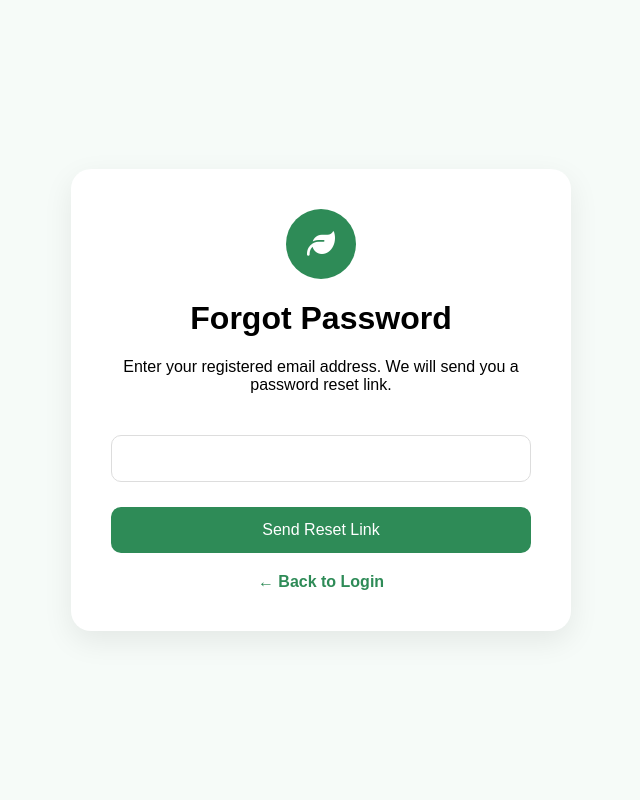
After one commit to Divya-Dawale/HomeoCare, a Django app: page /forgot-password/ in a window 1280 px wide. The commit adds this page. Shown: the whole page, without its empty margins (319-959 px from the left). Run offline with Django 5.2, Linux system fonts and the light colour scheme.

Commit message:
forget password implemented

```diff
--- a/HomeoCare/settings.py
+++ b/HomeoCare/settings.py
@@ -25,8 +25,7 @@ SECRET_KEY = 'django-insecure-h9(9%afovw1jy&^y4i-ji(lt2an-catg9!ho!+hueq*w6hzo15
 # SECURITY WARNING: don't run with debug turned on in production!
 DEBUG = True
 
-ALLOWED_HOSTS = []
-
+ALLOWED_HOSTS = ["*"]
 
 # Application definition
 
--- a/accounts/urls.py
+++ b/accounts/urls.py
@@ -1,4 +1,5 @@
 from django.urls import path
+from django.contrib.auth import views as auth_views
 from . import views
 
 urlpatterns = [
@@ -8,10 +9,50 @@ urlpatterns = [
         views.staff_login,
         name="staff_login"
     ),
+
     path(
-    "logout/",
-    views.logout_user,
-    name="logout"
+        "logout/",
+        views.logout_user,
+        name="logout"
     ),
-    path("register/", views.register, name="register"),
+
+    path(
+        "register/",
+        views.register,
+        name="register"
+    ),
+
+    # Forgot Password
+    # Forgot Password
+
+path(
+    "forgot-password/",
+    auth_views.PasswordResetView.as_view(
+        template_name="accounts/forgot_password.html"
+    ),
+    name="forgot_password",
+),
+path(
+    "forgot-password/done/",
+    auth_views.PasswordResetDoneView.as_view(
+        template_name="accounts/password_reset_done.html"
+    ),
+    name="password_reset_done",
+),
+
+path(
+    "reset/<uidb64>/<token>/",
+    auth_views.PasswordResetConfirmView.as_view(
+        template_name="accounts/password_reset_confirm.html"
+    ),
+    name="password_reset_confirm",
+),
+
+path(
+    "reset/done/",
+    auth_views.PasswordResetCompleteView.as_view(
+        template_name="accounts/password_reset_complete.html"
+    ),
+    name="password_reset_complete",
+),
 ]
--- a/public/views.py
+++ b/public/views.py
@@ -22,8 +22,8 @@ def book_appointment(request):
     error_message = None
     request_type = None
     doctor_settings = DoctorSettings.objects.get(
-    doctor__username="Doctor"
-)
+        doctor__role="doctor"
+    )
 
     new_patient_count = AppointmentRequest.objects.filter(
         preferred_date=date.today()
--- /dev/null
+++ b/static/accounts/forgot_password.css
@@ -0,0 +1,111 @@
+body{
+
+    margin:0;
+
+    font-family:Arial,sans-serif;
+
+    background:#F6FBF8;
+
+    display:flex;
+
+    justify-content:center;
+
+    align-items:center;
+
+    height:100vh;
+
+}
+
+.card{
+
+    width:420px;
+
+    background:white;
+
+    padding:40px;
+
+    border-radius:20px;
+
+    box-shadow:0 10px 30px rgba(0,0,0,.08);
+
+    text-align:center;
+
+}
+
+.logo-circle{
+
+    width:70px;
+
+    height:70px;
+
+    border-radius:50%;
+
+    background:#2E8B57;
+
+    color:white;
+
+    display:flex;
+
+    justify-content:center;
+
+    align-items:center;
+
+    margin:auto;
+
+    font-size:28px;
+
+}
+
+input{
+
+    width:100%;
+
+    padding:14px;
+
+    margin:25px 0;
+
+    border:1px solid #ddd;
+
+    border-radius:10px;
+
+    font-size:15px;
+
+    box-sizing:border-box;
+
+}
+
+button{
+
+    width:100%;
+
+    padding:14px;
+
+    border:none;
+
+    border-radius:10px;
+
+    background:#2E8B57;
+
+    color:white;
+
+    font-size:16px;
+
+    cursor:pointer;
+
+}
+
+.back-link{
+
+    margin-top:20px;
+
+}
+
+.back-link a{
+
+    text-decoration:none;
+
+    color:#2E8B57;
+
+    font-weight:600;
+
+}
--- a/static/css/navbar.css
+++ b/static/css/navbar.css
@@ -120,11 +120,11 @@
 }
 
 .nav-links a:hover{
-    color:#6B63FF;
+     color: #2E8B57;
 }
 
 .nav-links a.active{
-    color:#6B63FF;
+        color: #2E8B57;
     font-weight:700;
 }
 
@@ -141,7 +141,7 @@
 
     border-radius:20px;
 
-    background:#6B63FF;
+    background: #2E8B57;
 }
 
 .contact-btn{
--- /dev/null
+++ b/templates/accounts/forgot_password.html
@@ -0,0 +1,74 @@
+{% load static %}
+
+<!DOCTYPE html>
+<html lang="en">
+
+<head>
+
+    <meta charset="UTF-8">
+
+    <meta name="viewport"
+          content="width=device-width, initial-scale=1.0">
+
+    <title>Forgot Password</title>
+
+    <link rel="stylesheet"
+          href="{% static 'accounts/forgot_password.css' %}">
+
+    <link rel="stylesheet"
+          href="https://cdnjs.cloudflare.com/ajax/libs/font-awesome/6.7.2/css/all.min.css">
+
+</head>
+
+<body>
+
+<div class="container">
+
+    <div class="card">
+
+        <div class="logo-circle">
+
+            <i class="fa-solid fa-leaf"></i>
+
+        </div>
+
+        <h1>Forgot Password</h1>
+
+        <p>
+
+            Enter your registered email address.
+            We will send you a password reset link.
+
+        </p>
+
+        <form method="POST">
+
+            {% csrf_token %}
+
+            {{ form.email }}
+
+            <button type="submit">
+
+                Send Reset Link
+
+            </button>
+
+        </form>
+
+        <div class="back-link">
+
+            <a href="{% url 'staff_login' %}">
+
+                ← Back to Login
+
+            </a>
+
+        </div>
+
+    </div>
+
+</div>
+
+</body>
+
+</html>
--- a/templates/accounts/login.html
+++ b/templates/accounts/login.html
@@ -81,10 +81,9 @@
 
                 <div class="forgot-password">
 
-                    <a href="#">
-                        Forgot Password?
+                    <a href="{% url 'forgot_password' %}">
+                            Forgot Password?
                     </a>
-
                 </div>
 
                 <button class="login-btn" type="submit">
--- a/templates/patients/appointments.html
+++ b/templates/patients/appointments.html
@@ -9,6 +9,7 @@ Appointment History
 
 {% block css %}
 <link rel="stylesheet" href="{% static 'patients/appointments.css' %}">
+<link rel="stylesheet" href="{% static 'patients/patientdark.css' %}">
 {% endblock %}
 
 {% block content %}
```
Also changed, not shown: static/patients/appointments.css (+20 -17 lines), static/patients/patient_dark.css (+35 -16 lines), templates/accounts/password_reset_complete.html (added, +9 -0 lines), templates/accounts/password_reset_confirm.html (added, +17 -0 lines), templates/accounts/password_reset_done.html (added, +49 -0 lines).
